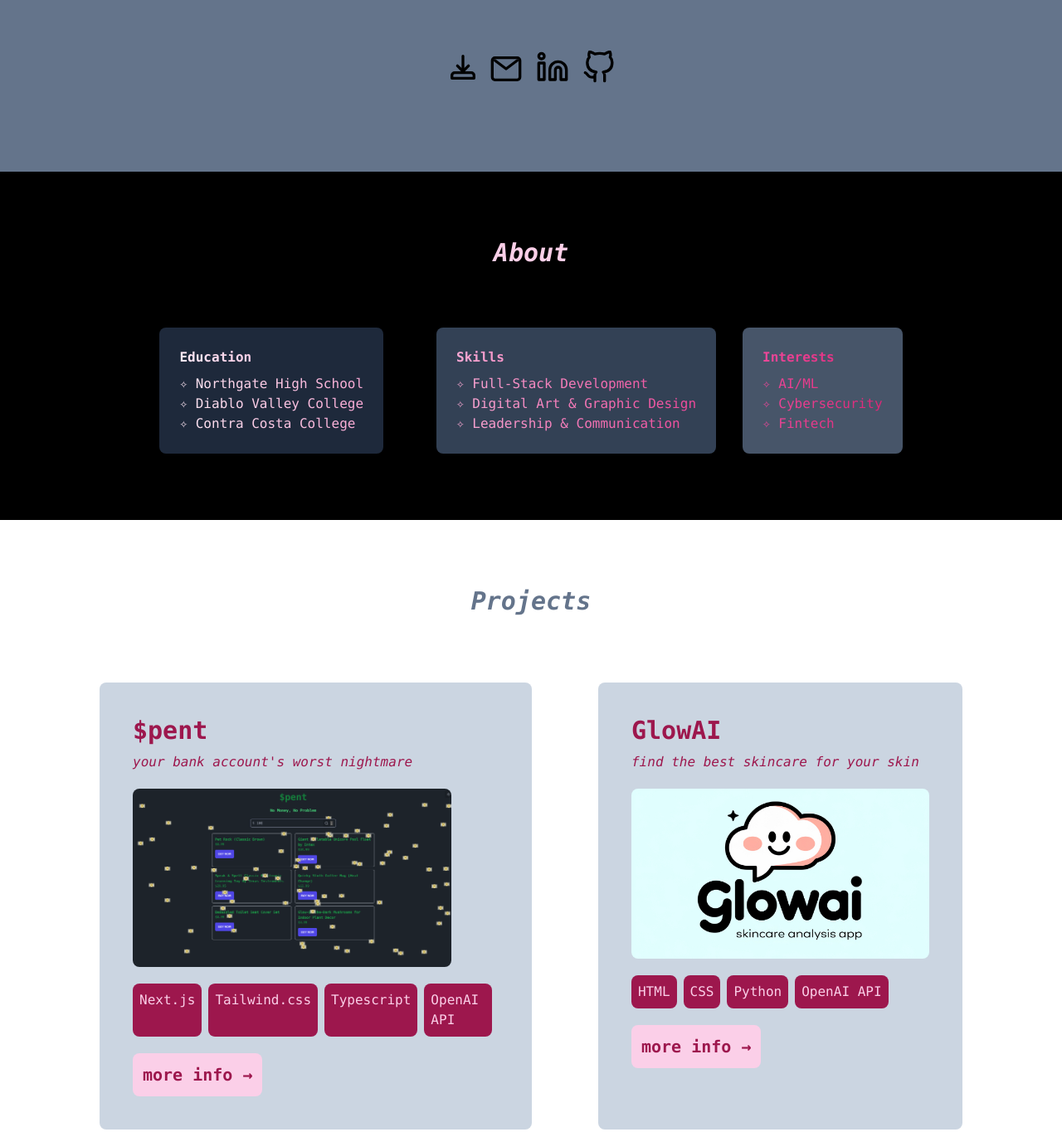
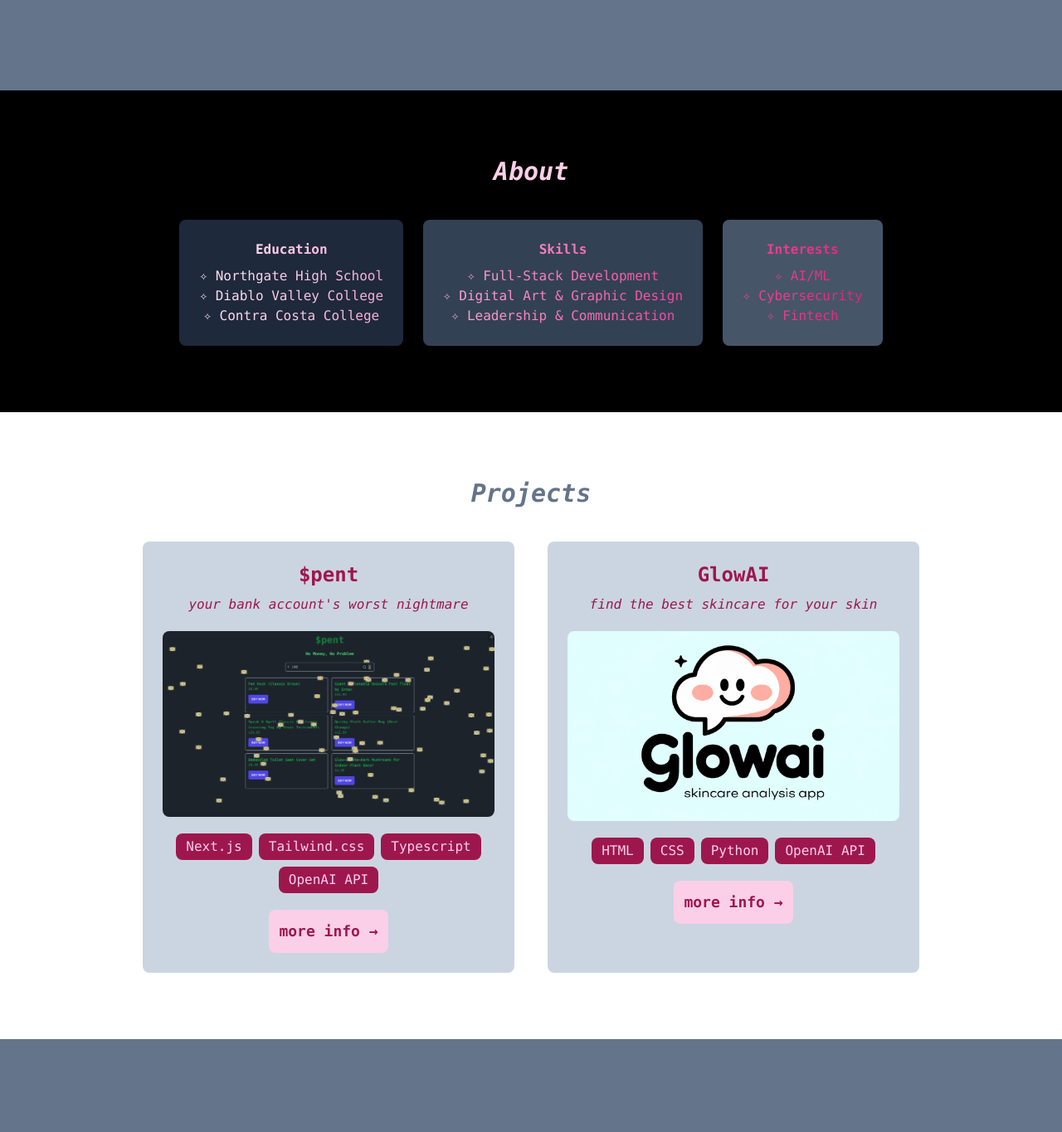
Before and after one commit to sarahlz01/website, a plain HTML site: page index.html in a window 1280 px wide. Shown: the part 523-1888 px from the top of the page at 83% size. After the commit the page ends 1776 px from the top, so only its background shows below. Drawn offline with nearby package versions, Linux system fonts and the light colour scheme.

Commit message:
Update index.html
Signed-off-by: Sarah Zhao <110712068+sarahlz01@users.noreply.github.com>

```diff
--- a/index.html
+++ b/index.html
@@ -10,55 +10,72 @@
   <script src="https://cdn.tailwindcss.com"></script>
 </head>
 
-<body class="bg-slate-500 font-mono">
-  <nav class="fixed top-0 w-full flex justify-around bg-slate-400 z-30">
-      <a href = "#home" class="text-pink-800 text-xl"><button class="bg-pink-200 p-3 rounded-lg m-4 hover:text-pink-200 hover:bg-pink-800 hover:duration-300">home</button></a>
-      <a href = "#about" class="text-pink-800 text-xl"><button class="bg-pink-200 p-3 rounded-lg m-4 hover:text-pink-200 hover:bg-pink-800 hover:duration-300">about</button></a>
-      <a href = "#projects" class="text-pink-800 text-xl"><button class="bg-pink-200 p-3 rounded-lg m-4 hover:text-pink-200 hover:bg-pink-800 hover:duration-300">projects</button></a>
+<body class="bg-slate-500 font-mono overflow-x-hidden">
+  <!-- Navbar -->
+  <nav class="fixed top-0 w-full flex flex-col sm:flex-row justify-around bg-slate-400 z-30 p-2">
+    <a href="#home" class="text-pink-800 text-xl mb-2 sm:mb-0">
+      <button class="bg-pink-200 p-3 rounded-lg hover:text-pink-200 hover:bg-pink-800 hover:duration-300">home</button>
+    </a>
+    <a href="#about" class="text-pink-800 text-xl mb-2 sm:mb-0">
+      <button class="bg-pink-200 p-3 rounded-lg hover:text-pink-200 hover:bg-pink-800 hover:duration-300">about</button>
+    </a>
+    <a href="#projects" class="text-pink-800 text-xl">
+      <button class="bg-pink-200 p-3 rounded-lg hover:text-pink-200 hover:bg-pink-800 hover:duration-300">projects</button>
+    </a>
   </nav>
 
-  <section id="home" class="flex justify-center items-center flex-col mt-32 p-10">
-    <h1 class="text-pink-100 text-2xl mb-3">Hello I'm</h1>
-    <h1 class="text-3xl text-pink-200 mb-8"><em><strong>Sarah Zhao</strong></em></h1>
-    <img src = "assets/cat.png" alt = "me and humma" class="w-80 rounded-lg">
-    <div class="flex flex-row m-16">
-      <a href="https://docs.google.com/document/d/1VXxb9P0N9Nhiom9ccSLVmB1lxdqXesEPFh-mtllnXrs/edit?usp=sharing" class="relative group mr-3 hover:text-pink-200 hover:duration-300">
-        <svg stroke="currentColor" fill="none" stroke-width="2" viewBox="0 0 24 24" stroke-linecap="round" stroke-linejoin="round" height="40" width="40" xmlns="http://www.w3.org/2000/svg"><path d="M12 4v11"></path><path d="M16 11l-4 4-4-4"></path><path d="M4 18a2 2 0 0 1 2-2h12a2 2 0 0 1 2 2v2H4v-2z"></path></svg>
+  <!-- Home Section -->
+  <section id="home" class="pt-40 flex flex-col items-center text-center px-4">
+    <h1 class="text-pink-100 text-xl sm:text-2xl mb-3">Hello I'm</h1>
+    <h1 class="text-2xl sm:text-3xl text-pink-200 mb-8"><em><strong>Sarah Zhao</strong></em></h1>
+    <img src="assets/cat.png" alt="me and humma" class="w-60 sm:w-72 md:w-80 rounded-lg">
+    <div class="flex flex-wrap justify-center gap-6 m-10">
+      <!-- Resume -->
+      <a href="https://docs.google.com/document/d/1VXxb9P0N9Nhiom9ccSLVmB1lxdqXesEPFh-mtllnXrs/edit?usp=sharing" class="relative group hover:text-pink-200 hover:duration-300">
+        <svg ... class="w-10 h-10"></svg>
         <span class="absolute left-1/2 -top-8 transform -translate-x-1/2 text-sm opacity-0 group-hover:opacity-100 transition-opacity duration-300">Resume</span>
       </a>
 
-      <a href="mailto:sarahzhao01@gmail.com" class="relative group mr-4 hover:text-pink-200 hover:duration-300 mt-0.5">
-        <svg stroke="currentColor" fill="none" stroke-width="2" viewBox="0 0 24 24" stroke-linecap="round" stroke-linejoin="round" height="40" width="40" xmlns="http://www.w3.org/2000/svg"><path d="M4 4h16a2 2 0 0 1 2 2v12a2 2 0 0 1-2 2H4a2 2 0 0 1-2-2V6a2 2 0 0 1 2-2z"></path><path d="M4 6l8 6 8-6"></path></svg>
+      <!-- Email -->
+      <a href="mailto:sarahzhao01@gmail.com" class="relative group hover:text-pink-200 hover:duration-300">
+        <svg ... class="w-10 h-10"></svg>
         <span class="absolute left-1/2 -top-8 transform -translate-x-1/2 text-sm opacity-0 group-hover:opacity-100 transition-opacity duration-300">Email</span>
       </a>
 
-      <a href="https://www.linkedin.com/in/sarah-zhao-566943269/" class="relative group mr-4 hover:text-pink-200 hover:duration-300">
-        <svg stroke="currentColor" fill="none" stroke-width="2" viewBox="0 0 24 24" stroke-linecap="round" stroke-linejoin="round" height="40" width="40" xmlns="http://www.w3.org/2000/svg"><path d="M16 8a6 6 0 0 1 6 6v7h-4v-7a2 2 0 0 0-2-2 2 2 0 0 0-2 2v7h-4v-7a6 6 0 0 1 6-6z"></path><rect x="2" y="9" width="4" height="12"></rect><circle cx="4" cy="4" r="2"></circle></svg>
+      <!-- LinkedIn -->
+      <a href="https://www.linkedin.com/in/sarah-zhao-566943269/" class="relative group hover:text-pink-200 hover:duration-300">
+        <svg ... class="w-10 h-10"></svg>
         <span class="absolute left-1/2 -top-8 transform -translate-x-1/2 text-sm opacity-0 group-hover:opacity-100 transition-opacity duration-300">LinkedIn</span>
       </a>
+
+      <!-- GitHub -->
       <a href="https://github.com/sarahlz01" class="relative group hover:text-pink-200 hover:duration-300">
-        <svg stroke="currentColor" fill="none" stroke-width="2" viewBox="0 0 24 24" stroke-linecap="round" stroke-linejoin="round" height="40" width="40" xmlns="http://www.w3.org/2000/svg"><path d="M9 19c-5 1.5-5-2.5-7-3m14 6v-3.87a3.37 3.37 0 0 0-.94-2.61c3.14-.35 6.44-1.54 6.44-7A5.44 5.44 0 0 0 20 4.77 5.07 5.07 0 0 0 19.91 1S18.73.65 16 2.48a13.38 13.38 0 0 0-7 0C6.27.65 5.09 1 5.09 1A5.07 5.07 0 0 0 5 4.77a5.44 5.44 0 0 0-1.5 3.78c0 5.42 3.3 6.61 6.44 7A3.37 3.37 0 0 0 9 18.13V22"></path></svg>
+        <svg ... class="w-10 h-10"></svg>
         <span class="absolute left-1/2 -top-8 transform -translate-x-1/2 text-sm opacity-0 group-hover:opacity-100 transition-opacity duration-300">GitHub</span>
       </a>
     </div>
   </section>
 
-  <section id="about" class="bg-black flex justify-center items-center flex-col p-20">
+  <!-- About Section -->
+  <section id="about" class="bg-black flex flex-col items-center text-center p-10 sm:p-20">
     <h1 class="text-3xl text-pink-200"><strong><em>About</em></strong></h1>
-    <div class="flex flex-row mt-10 space-x-8">
-      <div class="bg-slate-800 mt-8 p-6 rounded-lg mr-8">
+    <div class="flex flex-col md:flex-row mt-10 gap-6">
+      <!-- Education -->
+      <div class="bg-slate-800 p-6 rounded-lg">
         <h2 class="mb-2 font-bold bg-gradient-to-r from-pink-100 to-pink-300 text-transparent bg-clip-text">Education</h2>
         <h4 class="bg-gradient-to-r from-pink-100 to-pink-300 text-transparent bg-clip-text">✧ Northgate High School</h4>
         <h4 class="bg-gradient-to-r from-pink-100 to-pink-300 text-transparent bg-clip-text">✧ Diablo Valley College</h4>
         <h4 class="bg-gradient-to-r from-pink-100 to-pink-300 text-transparent bg-clip-text">✧ Contra Costa College</h4>
       </div>
-      <div class="bg-slate-700 mt-8 p-6 rounded-lg mr-8">
+      <!-- Skills -->
+      <div class="bg-slate-700 p-6 rounded-lg">
         <h2 class="mb-2 font-bold bg-gradient-to-r from-pink-300 to-pink-500 text-transparent bg-clip-text">Skills</h2>
         <h4 class="bg-gradient-to-r from-pink-300 to-pink-500 text-transparent bg-clip-text">✧ Full-Stack Development</h4>
         <h4 class="bg-gradient-to-r from-pink-300 to-pink-500 text-transparent bg-clip-text">✧ Digital Art & Graphic Design</h4>
         <h4 class="bg-gradient-to-r from-pink-300 to-pink-500 text-transparent bg-clip-text">✧ Leadership & Communication</h4>
       </div>
-      <div class="bg-slate-600 mt-8 p-6 rounded-lg">
+      <!-- Interests -->
+      <div class="bg-slate-600 p-6 rounded-lg">
         <h2 class="mb-2 font-bold bg-gradient-to-r from-pink-500 to-pink-600 text-transparent bg-clip-text">Interests</h2>
         <h4 class="bg-gradient-to-r from-pink-500 to-pink-600 text-transparent bg-clip-text">✧ AI/ML</h4>
         <h4 class="bg-gradient-to-r from-pink-500 to-pink-600 text-transparent bg-clip-text">✧ Cybersecurity</h4>
@@ -67,41 +84,47 @@
     </div>
   </section>
 
-  <section id="projects" class="bg-white flex justify-center items-center flex-col p-20">
+  <!-- Projects Section -->
+  <section id="projects" class="bg-white flex flex-col items-center text-center p-10 sm:p-20">
     <h1 class="text-3xl text-slate-500"><strong><em>Projects</em></strong></h1>
-    <div class="flex flex-row mt-10">
-      <div class="bg-slate-300 p-10 rounded-lg m-10">
-        <h2 class="text-pink-800 mb-2 text-3xl font-bold">$pent</h2>
+    <div class="flex flex-col lg:flex-row mt-10 gap-10">
+      <!-- $pent -->
+      <div class="bg-slate-300 p-6 rounded-lg max-w-md mx-auto">
+        <h2 class="text-pink-800 mb-2 text-2xl font-bold">$pent</h2>
         <h3 class="mb-5 text-pink-800"><em>your bank account's worst nightmare</em></h3>
-        <img class="w-96 rounded-lg"src="assets/moneyrains.png">
-        <div class="flex flex-row mt-5">
-          <h6 class="text-pink-200 rounded-lg p-2 bg-pink-800 mr-2">Next.js</h6>
-          <h6 class="text-pink-200 rounded-lg p-2 bg-pink-800 mr-2">Tailwind.css</h6>
-          <h6 class="text-pink-200 rounded-lg p-2 bg-pink-800 mr-2">Typescript</h6>
-          <h6 class="text-pink-200 rounded-lg p-2 bg-pink-800 mr-2">OpenAI API</h6>
+        <img class="w-full rounded-lg" src="assets/moneyrains.png">
+        <div class="flex flex-wrap justify-center gap-2 mt-5">
+          <span class="bg-pink-800 text-pink-200 rounded-lg px-3 py-1">Next.js</span>
+          <span class="bg-pink-800 text-pink-200 rounded-lg px-3 py-1">Tailwind.css</span>
+          <span class="bg-pink-800 text-pink-200 rounded-lg px-3 py-1">Typescript</span>
+          <span class="bg-pink-800 text-pink-200 rounded-lg px-3 py-1">OpenAI API</span>
         </div>
-        <a href="https://devpost.com/software/pent"><button class="bg-pink-200 text-pink-800 rounded-lg p-3 mt-5 text-xl font-bold hover:text-pink-200 hover:bg-pink-800 hover:duration-300">
-          more info →
-        </button></a>
+        <a href="https://devpost.com/software/pent">
+          <button class="bg-pink-200 text-pink-800 rounded-lg p-3 mt-5 text-lg font-bold hover:text-pink-200 hover:bg-pink-800 hover:duration-300">
+            more info →
+          </button>
+        </a>
       </div>
 
-      <div class="bg-slate-300 p-10 rounded-lg m-10">
-        <h2 class="text-pink-800 mb-2 text-3xl font-bold">GlowAI</h2>
+      <!-- GlowAI -->
+      <div class="bg-slate-300 p-6 rounded-lg max-w-md mx-auto">
+        <h2 class="text-pink-800 mb-2 text-2xl font-bold">GlowAI</h2>
         <h3 class="mb-5 text-pink-800"><em>find the best skincare for your skin</em></h3>
-        <img class="w-96 rounded-lg"src="assets/glowai.jpg">
-        <div class="flex flex-row mt-5">
-          <h6 class="text-pink-200 rounded-lg p-2 bg-pink-800 mr-2">HTML</h6>
-          <h6 class="text-pink-200 rounded-lg p-2 bg-pink-800 mr-2">CSS</h6>
-          <h6 class="text-pink-200 rounded-lg p-2 bg-pink-800 mr-2">Python</h6>
-          <h6 class="text-pink-200 rounded-lg p-2 bg-pink-800 mr-2">OpenAI API</h6>
+        <img class="w-full rounded-lg" src="assets/glowai.jpg">
+        <div class="flex flex-wrap justify-center gap-2 mt-5">
+          <span class="bg-pink-800 text-pink-200 rounded-lg px-3 py-1">HTML</span>
+          <span class="bg-pink-800 text-pink-200 rounded-lg px-3 py-1">CSS</span>
+          <span class="bg-pink-800 text-pink-200 rounded-lg px-3 py-1">Python</span>
+          <span class="bg-pink-800 text-pink-200 rounded-lg px-3 py-1">OpenAI API</span>
         </div>
-        <a href="https://devpost.com/software/glowai"><button class="bg-pink-200 text-pink-800 rounded-lg p-3 mt-5 text-xl font-bold hover:text-pink-200 hover:bg-pink-800 hover:duration-300">
-          more info →
-        </button></a>
+        <a href="https://devpost.com/software/glowai">
+          <button class="bg-pink-200 text-pink-800 rounded-lg p-3 mt-5 text-lg font-bold hover:text-pink-200 hover:bg-pink-800 hover:duration-300">
+            more info →
+          </button>
+        </a>
       </div>
     </div>
   </section>
-
 </body>
 
 </html>
```
